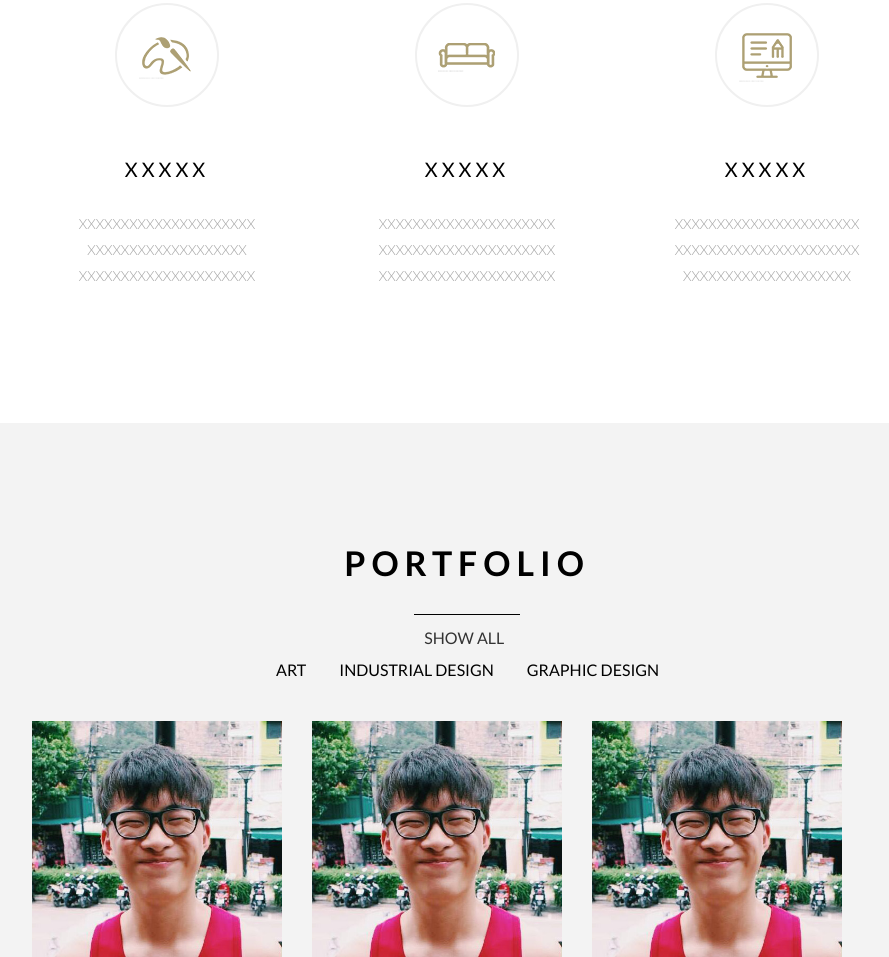
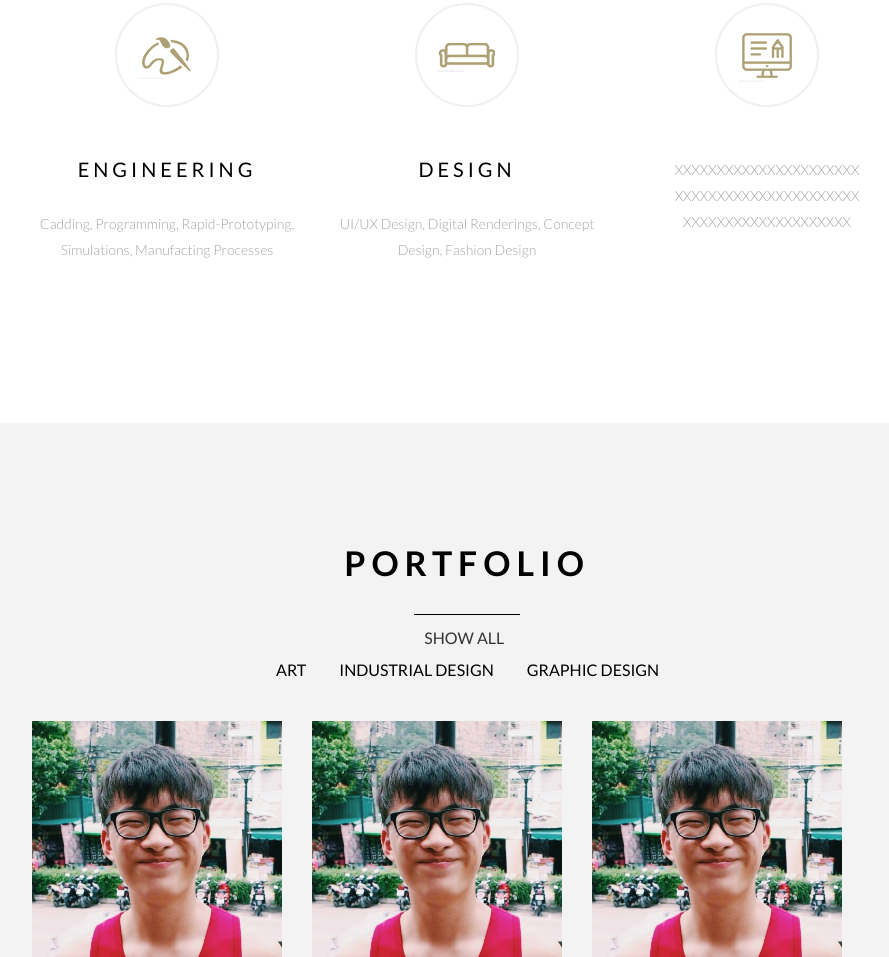
Before and after one commit to knnhzx/knnhzx.github.io, a plain HTML site: page index.html in a window 1280 px wide. Shown: the part 1258-2215 px from the top of the page, without its empty margins (173-1062 px from the left). Drawn offline with Linux system fonts and the light colour scheme.

Commit message:
Adding description 1

```diff
--- a/index.html
+++ b/index.html
@@ -122,8 +122,8 @@
 
         <div class="circle-one"></div>
 
-          <h2>XXXXX</h2>
-          <p>XXXXXXXXXXXXXXXXXXXXX XXXXXXXXXXXXXXXXXXX XXXXXXXXXXXXXXXXXXXXX </p>
+          <h2>ENGINEERING</h2>
+          <p>Cadding, Programming, Rapid-Prototyping, Simulations, Manufacting Processes</p>
 
       </div>
 
@@ -131,8 +131,8 @@
 
         <div class="circle-two"></div>
 
-          <h2>XXXXX</h2>
-          <p>XXXXXXXXXXXXXXXXXXXXX XXXXXXXXXXXXXXXXXXXXX XXXXXXXXXXXXXXXXXXXXX</p>
+          <h2>DESIGN</h2>
+          <p>UI/UX Design, Digital Renderings, Concept Design, Fashion Design</p>
 
       </div>
 
@@ -141,7 +141,7 @@
 
         <div class="circle-three"></div>
 
-        <h2>XXXXX</h2>
+        <h2></h2>
         <p>XXXXXXXXXXXXXXXXXXXXXX XXXXXXXXXXXXXXXXXXXXXX XXXXXXXXXXXXXXXXXXXX</p>
 
     </div>
```
